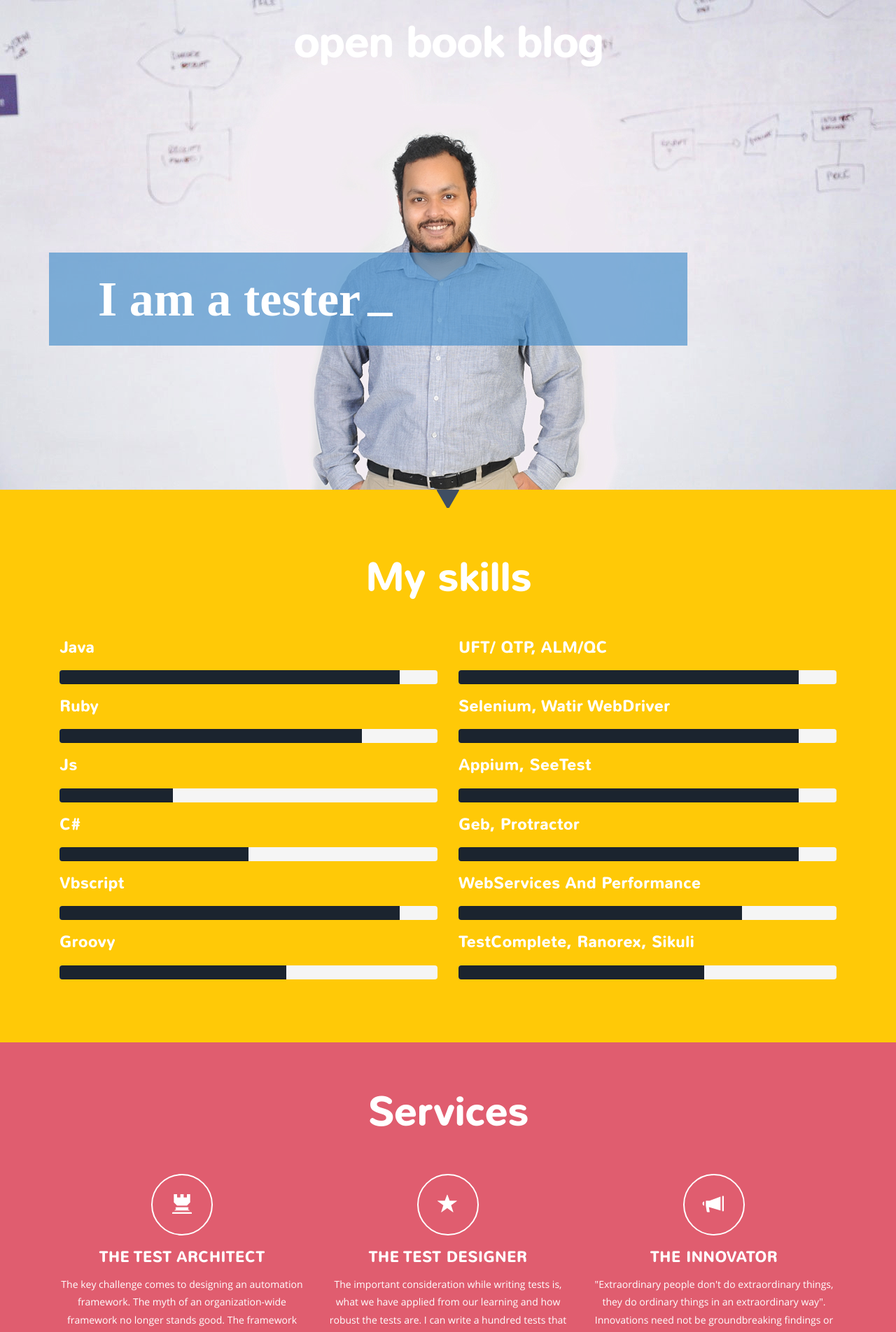
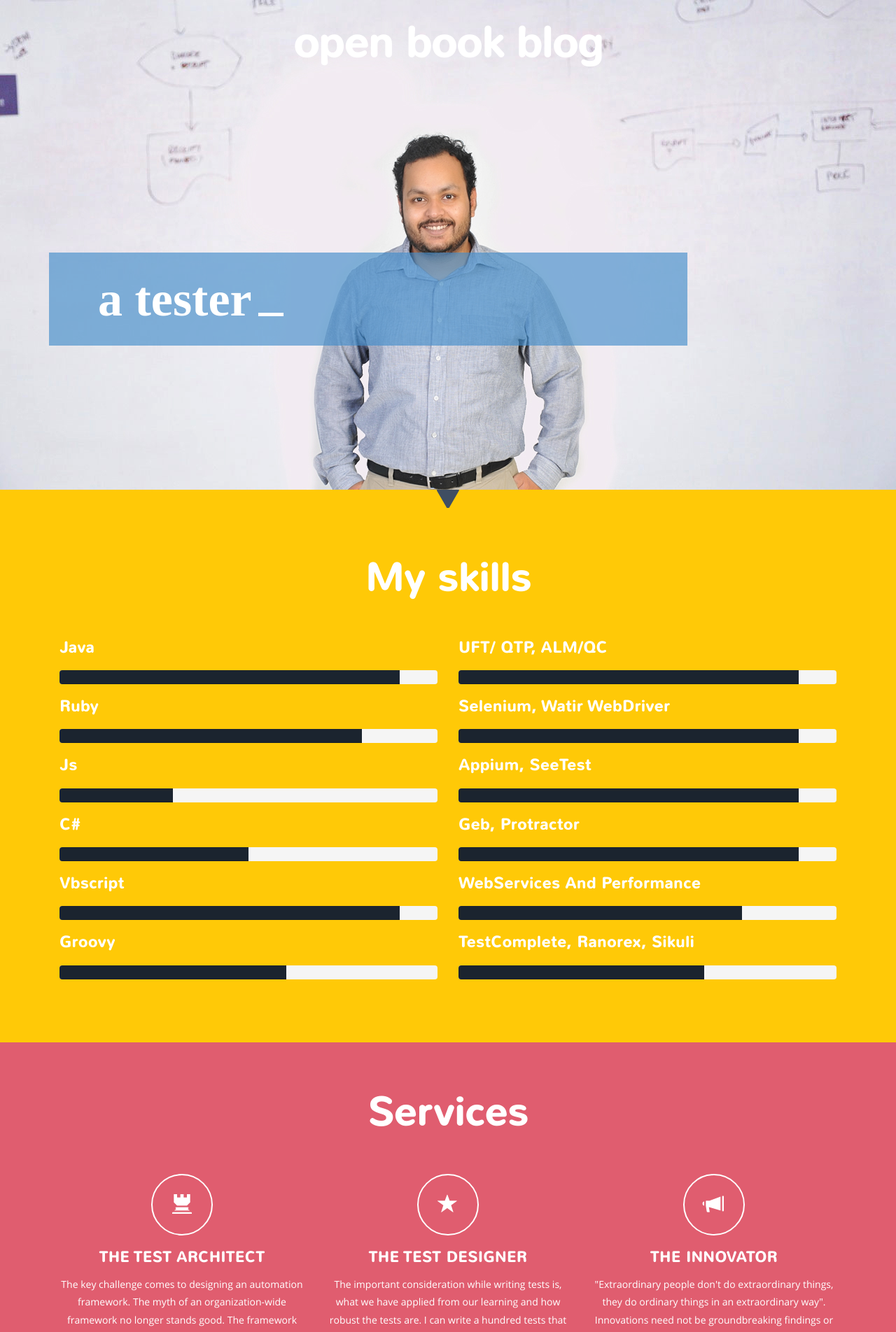
Before and after one commit to arjunrajeev/arjunrajeev.github.io, a Jekyll site: the page index.html, which Jekyll copies as it is, in a window 1280 px wide. Shown: the top 1904 px of the page at 70% size. Built offline with Jekyll 4.4.1, drawn with Linux system fonts in a browser that asks for light colours; nearby versions of some CDN libraries; some web fonts are replaced; library files that are not in the unit come from our copies.

Commit message:
style fix

```diff
--- a/css/style.css
+++ b/css/style.css
@@ -585,7 +585,7 @@
 @media (max-width:768px){
 .banner-info h2 {
   width: 66%;
-  font-size:2.5em;
+  font-size:2em;
 }
 .banner-info h3 {
   width: 78%;
--- a/index.html
+++ b/index.html
@@ -113,13 +113,11 @@
         <div class="banner-info">
             <h2>
                 <div class='console-container'><span id='h3rollTitle'></span>
-                    <div style="float:left;">I am&nbsp;</div>
-
                     <div style="float:right;" class='console-underscore' id='console'>&#95;</div>
                 </div>
             </h2>
             <script>
-   consoleText([' ARJUN', ' a tester', ' a thinker', ' a visionary',' a proud father'], 'h3rollTitle',['White','White','White','White']);
+   consoleText(['I am ARJUN', ' a tester', ' a thinker', ' a visionary',' a proud father'], 'h3rollTitle',['White','White','White','White']);
 
 function consoleText(words, id, colors) {
   if (colors === undefined) colors = ['#fff'];
```
